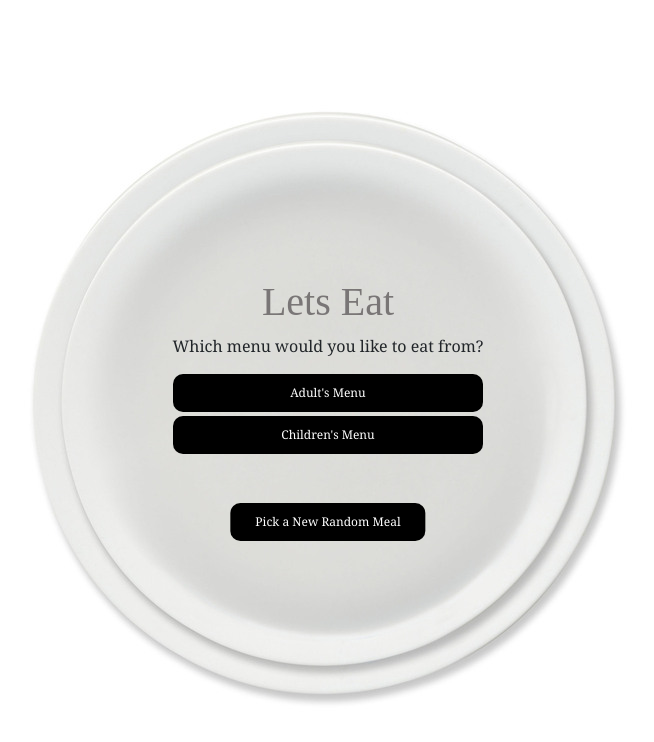
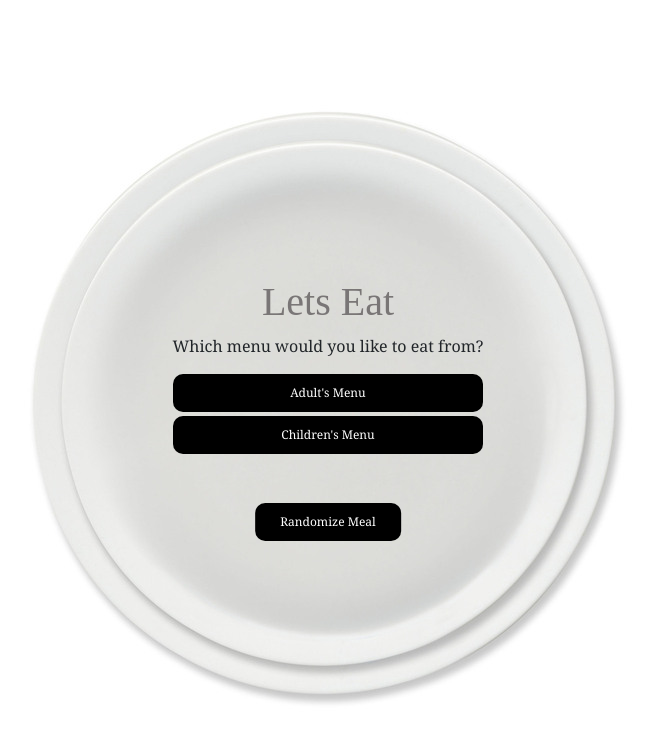
Before and after one commit to kaylalessard/KLessard, a React (Create React App) app in the folder LetsEat/: page /meal in a window 1280 px wide. Shown: the top 742 px of the page, without its empty margins (312-966 px from the left). Built offline with nearby package versions, Linux system fonts and the light colour scheme; no server answers.

Commit message:
Update meal.component.js

```diff
--- a/LetsEat/src/components/meal.component.js
+++ b/LetsEat/src/components/meal.component.js
@@ -71,7 +71,7 @@
         <div className="content">
               <div class="center">
           <button className="button" onClick={this.props.handleClick}>
-            Pick a New Random Meal
+            Randomize Meal
           </button>
           </div>
         </div>
```
